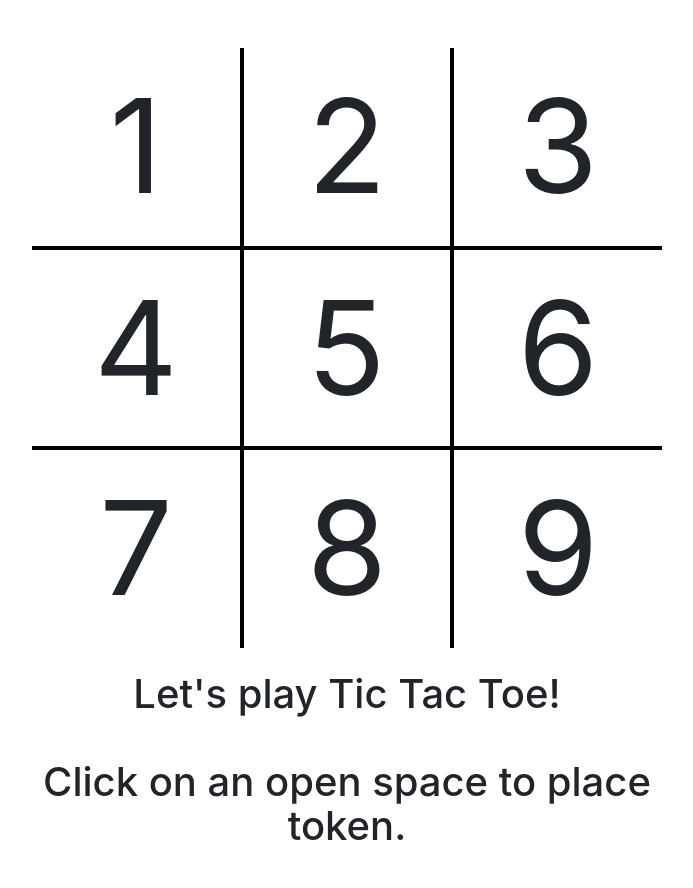
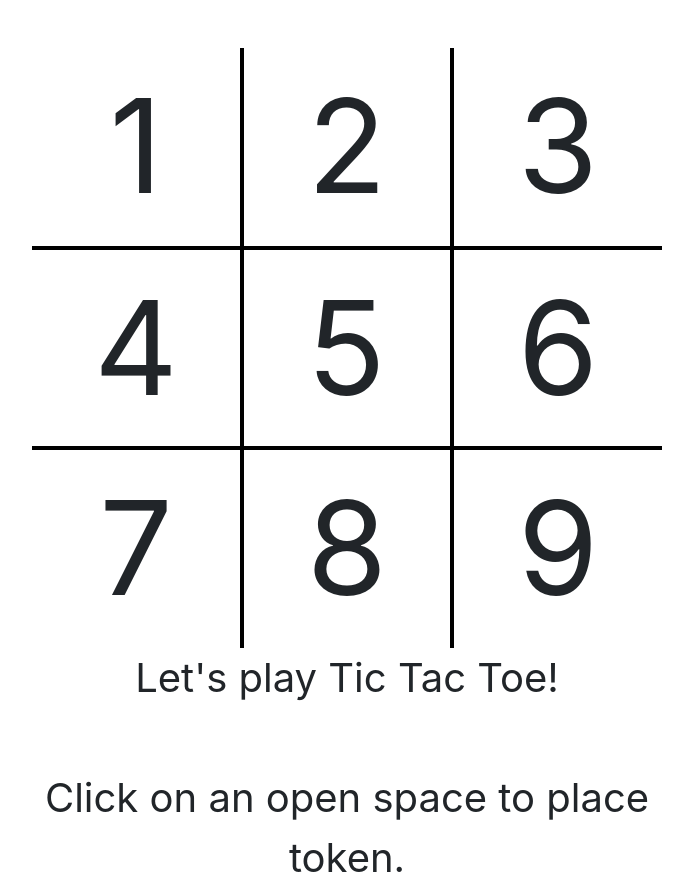
Before and after one commit to kyle-annen/jsontictactoe, a website: page src/main/assets/index.html in a window 1280 px wide. Shown: the whole page, without its empty margins (293-986 px from the left). Before the commit the page ends 856 px from the top, so only its background shows below. Drawn offline with nearby package versions, Linux system fonts and the light colour scheme.

Commit message:
add README and Restart functionality

```diff
--- a/src/main/assets/index.html
+++ b/src/main/assets/index.html
@@ -30,7 +30,7 @@
                 <div id="cell-9" class="cell col-md-4 bottom-row right-row">9</div>
             </div>
             <div class="row"><br/>
-                <h1 id="messages">Let's play Tic Tac Toe!<br/><br/>Click on an open space to place token.</h1>
+                <div id="messages">Let's play Tic Tac Toe!<br/><br/>Click on an open space to place token.</div>
             </div>
         </div>
     </body>
--- a/src/main/assets/tictactoe.css
+++ b/src/main/assets/tictactoe.css
@@ -32,8 +32,9 @@
     border-right: none;
 }
 
-.messages {
+#messages {
     text-align: center;
+    font-size: 40px;
     width: 100%;
 }
 
@@ -44,3 +45,7 @@ h1 {
 body {
     min-width: 779px;
 }
+
+.row {
+    text-align: center;
+}
```
Also changed, not shown: README.md (added), 3 other files.
